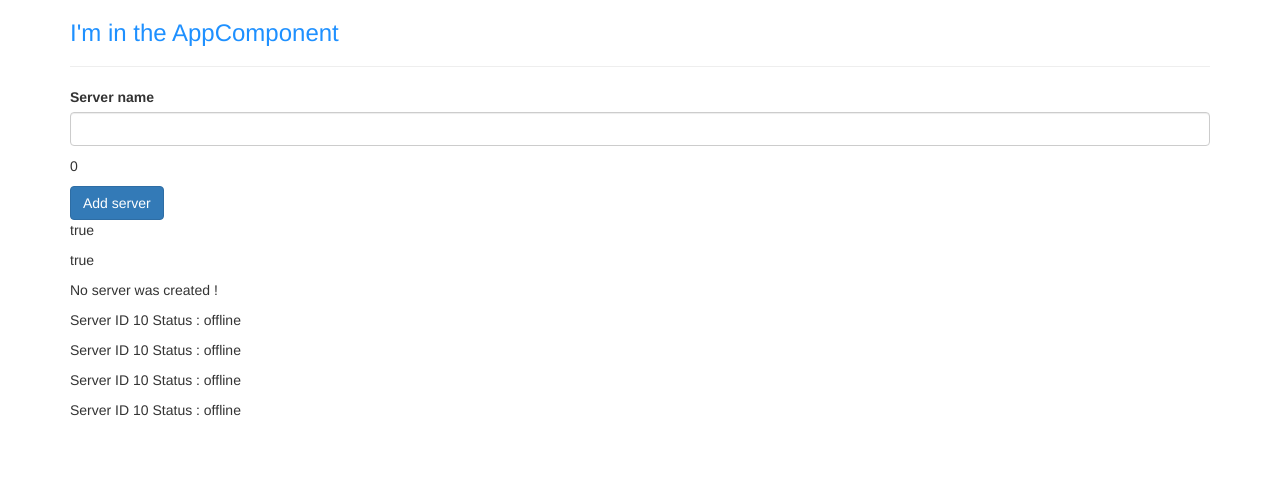
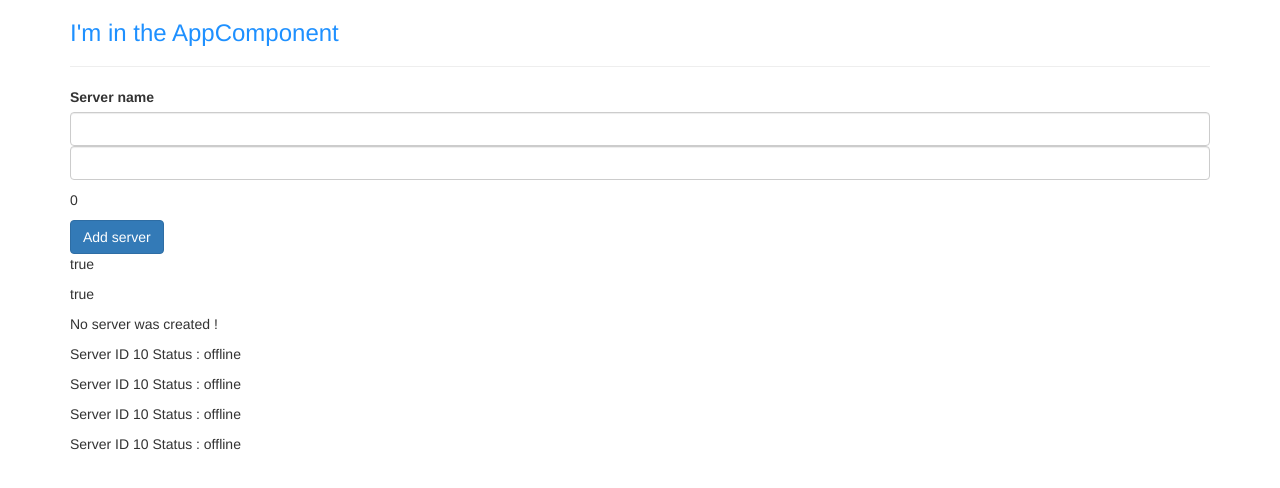
Before and after one commit to riadh2006/angular7, an Angular app: page / in a window 1280 px wide. Shown: the top 488 px of the page. Built offline with nearby package versions, Linux system fonts and the light colour scheme.

Commit message:
databinding - two way binding

```diff
--- a/src/app/app.module.ts
+++ b/src/app/app.module.ts
@@ -1,5 +1,6 @@
 import { BrowserModule } from '@angular/platform-browser';
 import { NgModule } from '@angular/core';
+import { FormsModule } from '@angular/forms';
 
 
 import { AppComponent } from './app.component';
@@ -14,7 +15,8 @@ import { ServersComponent } from './servers/servers.component';
     ServersComponent
   ],
   imports: [
-    BrowserModule
+    BrowserModule,
+    FormsModule
   ],
   providers: [],
   bootstrap: [AppComponent]
--- a/src/app/servers/servers.component.html
+++ b/src/app/servers/servers.component.html
@@ -2,6 +2,9 @@
 <input type="text"
 class="form-control"
 (input)="onUpdateServerName($event)"/>
+<input type="text"
+class="form-control"
+[(ngModel)]="serverName"/>
 <p>{{serverName}}</p>
 <p>{{counter}}</p>
 <button class="btn btn-primary"
```
